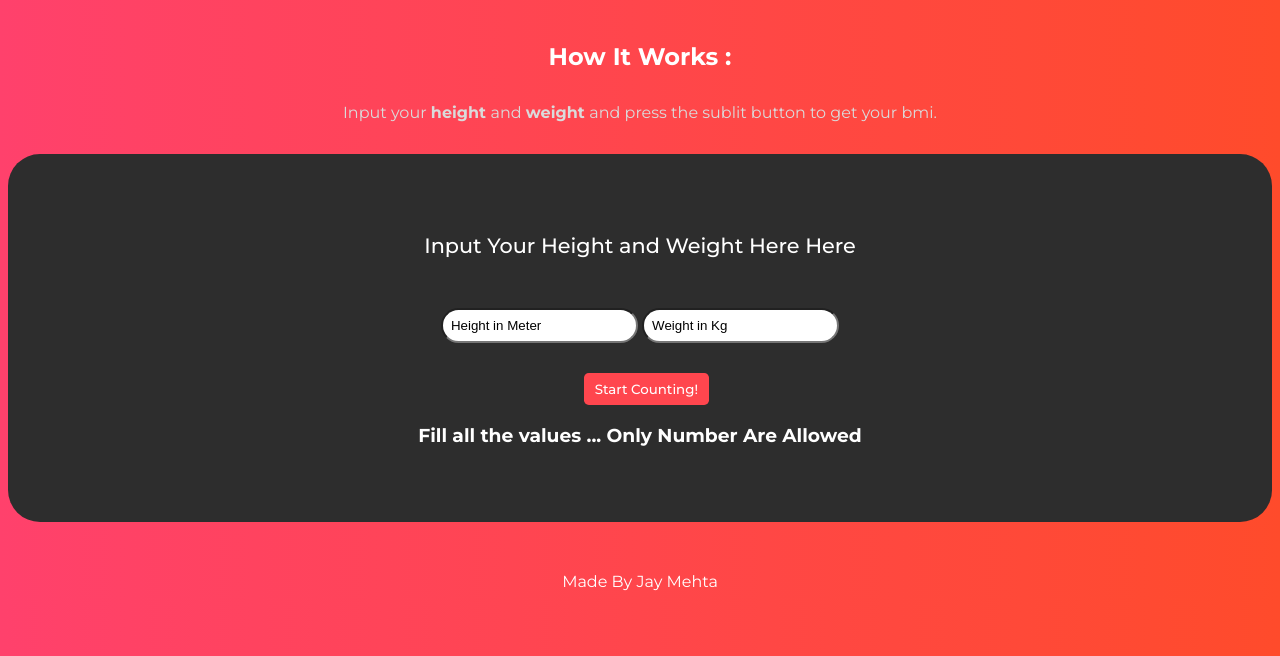
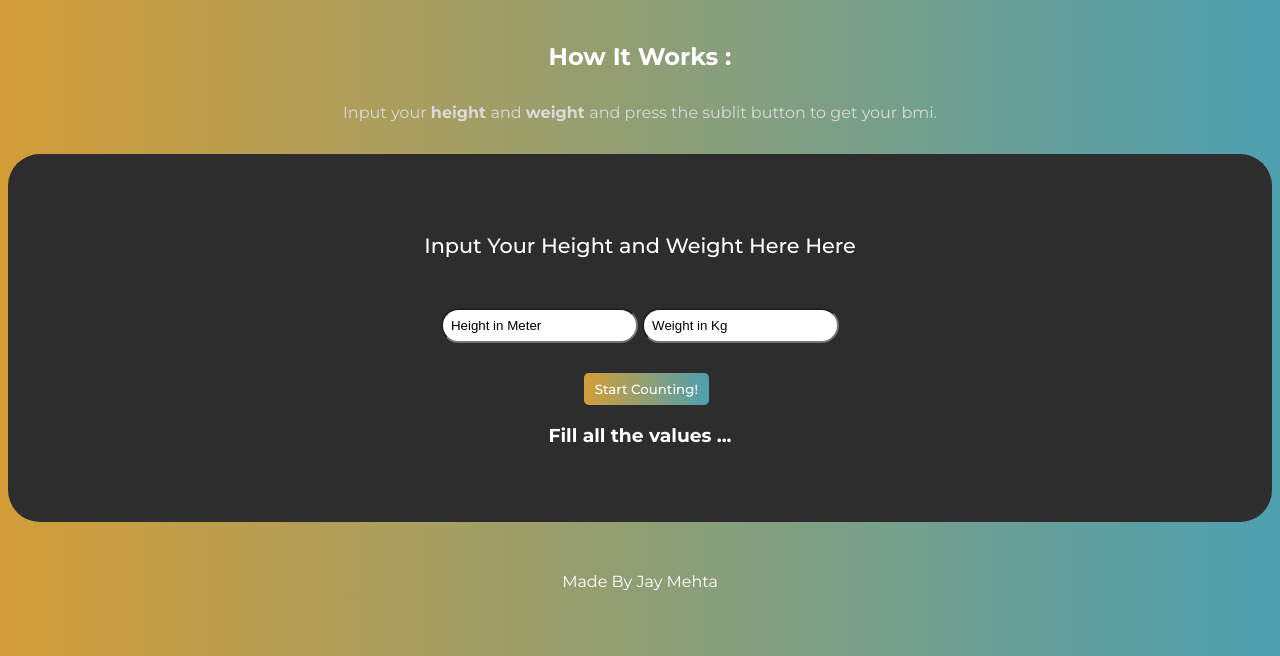
Before and after one commit to JayMehtaJBM/BMI-Calculator-Frontend, a plain HTML site: page index.html in a window 1280 px wide. Both pictures are taken after a click on the button "Start Counting!". Shown: the part 144-800 px from the top of the page. Drawn offline with nearby package versions, Linux system fonts and the light colour scheme.

Commit message:
Add files via upload

```diff
--- a/index.js
+++ b/index.js
@@ -7,7 +7,7 @@ $(".btn").click(function () {
 
 
     if (height.trim() === "" || weight.trim() === "") {
-        $(".result").text("Fill all the values ... Only Number Are Allowed");
+        $(".result").text("Fill all the values ... ");
         setTimeout ( function () {
             $(".result").text("");
         } , 3000);
--- a/styles.css
+++ b/styles.css
@@ -4,7 +4,10 @@
 body {
     text-align: center;
     color: #fff;
-    background: linear-gradient(to right, rgb(255, 65, 108), rgb(255, 75, 43)); ;
+    background: #4DA0B0;  /* fallback for old browsers */
+background: -webkit-linear-gradient(to right, #D39D38, #4DA0B0);  /* Chrome 10-25, Safari 5.1-6 */
+background: linear-gradient(to right, #D39D38, #4DA0B0); /* W3C, IE 10+/ Edge, Firefox 16+, Chrome 26+, Opera 12+, Safari 7+ */
+
     font-family: 'Montserrat', sans-serif;
 }
 
@@ -66,7 +69,10 @@ label {
     margin: 30px 0 0 0.8rem;
     border-radius: 0.3rem;
     cursor: pointer;
-    background: #ff464e;
+    background: #4DA0B0;  /* fallback for old browsers */
+    background: -webkit-linear-gradient(to right, #D39D38, #4DA0B0);  /* Chrome 10-25, Safari 5.1-6 */
+    background: linear-gradient(to right, #D39D38, #4DA0B0); /* W3C, IE 10+/ Edge, Firefox 16+, Chrome 26+, Opera 12+, Safari 7+ */
+
     color: white;
     font-family: "Montserrat", sans-serif;
     font-weight: 500;
@@ -74,7 +80,10 @@ label {
 
 .btn:hover {
    background: #fff;
-   color: #ff464e;
+   background: #4DA0B0;  /* fallback for old browsers */
+   background: -webkit-linear-gradient(to left, #D39D38, #4DA0B0);  /* Chrome 10-25, Safari 5.1-6 */
+   background: linear-gradient(to left, #D39D38, #4DA0B0); /* W3C, IE 10+/ Edge, Firefox 16+, Chrome 26+, Opera 12+, Safari 7+ */
+
    font-weight: 500;
 }
 
```
